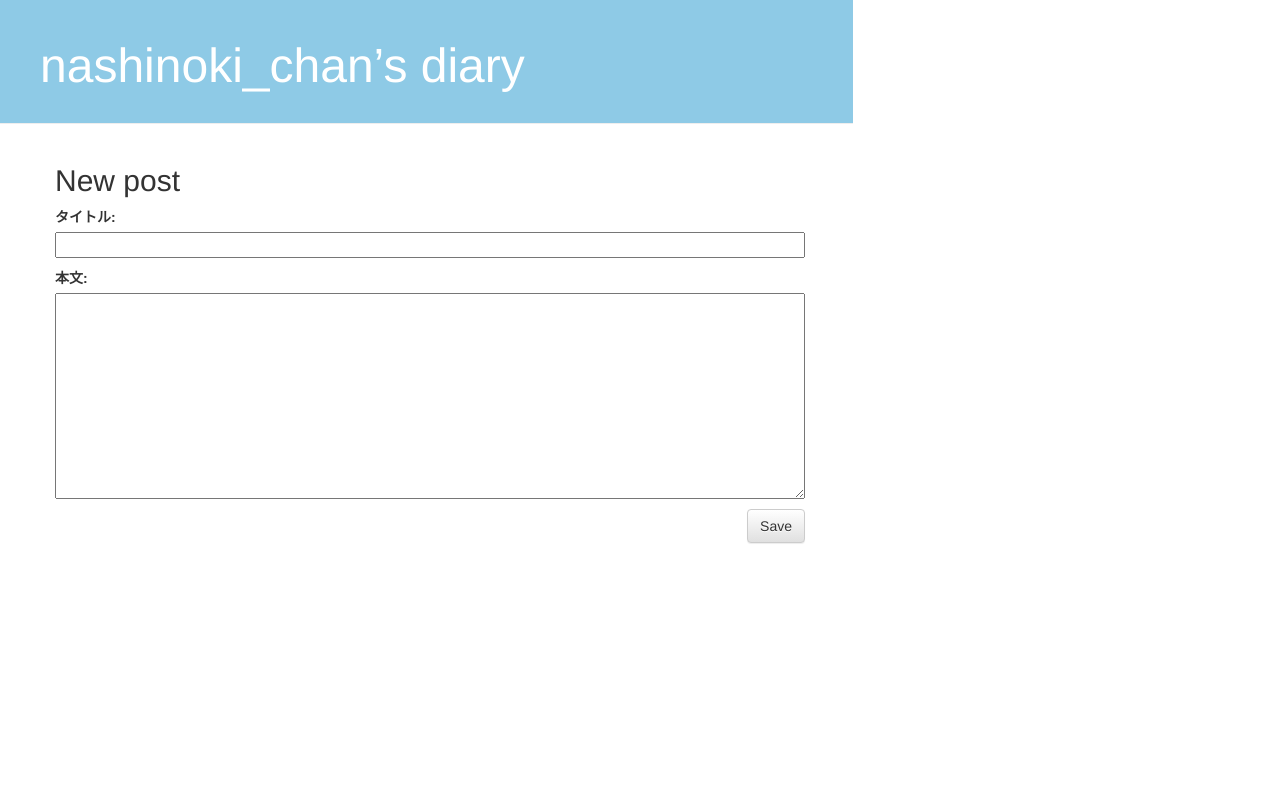
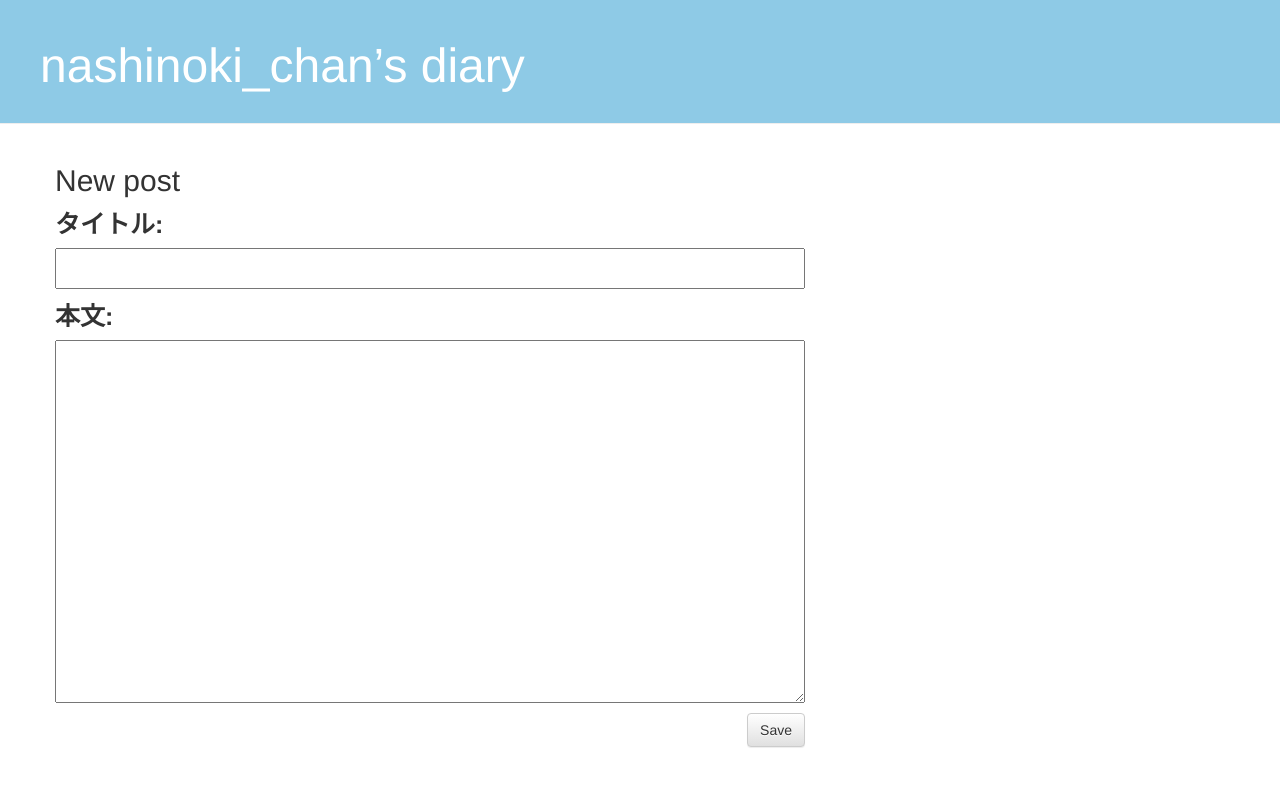
Before and after one commit to Na-Nashi74/my-first-blog, a Django app: page /post/new/ in a window 1280 px wide. Run offline with Django 5.2, Linux system fonts and the light colour scheme; some libraries are stand-ins or nearby versions.

Commit message:
レスポンシブ対応

```diff
--- a/blog/static/css/blog.css
+++ b/blog/static/css/blog.css
@@ -44,3 +44,11 @@
 .post h2 a, .post h2 a:visited {
     color: #000000;
 }
+
+
+
+
+    html, body {
+        font-size: 25px;
+        font-family: "Helvetica Neue", Helvetica, Arial, sans-serif;
+    }
--- a/blog/templates/blog/base.html
+++ b/blog/templates/blog/base.html
@@ -2,8 +2,6 @@
 <html>
     <head>
         <meta charset="UTF-8">
-        <meta name="viewport" content="width=device-width, initial-scale=1">
-
         <title>Django Girls blog</title>
         <link rel="stylesheet" href="//maxcdn.bootstrapcdn.com/bootstrap/3.2.0/css/bootstrap.min.css">
         <link rel="stylesheet" href="//maxcdn.bootstrapcdn.com/bootstrap/3.2.0/css/bootstrap-theme.min.css">
@@ -11,7 +9,7 @@
         <link rel="stylesheet" href="{% static 'css/blog.css' %}">
     </head>
     <body>
-        <div class="page-header col-xs-12 col-md-8">
+        <div class="page-header">
             {% if user.is_authenticated %}
                 <a href="{% url 'post_new' %}" class="top-menu"><span class="glyphicon glyphicon-plus"></span></a>
             {% endif %}
```
